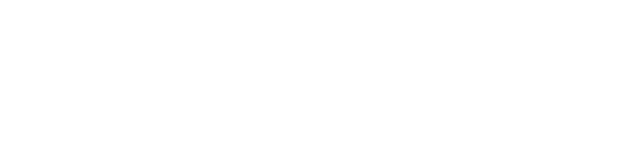
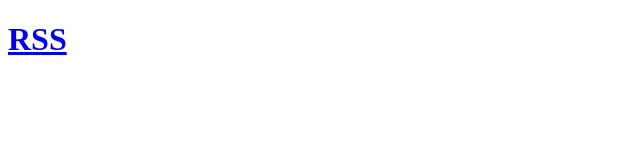
Before and after one commit to ACGuillermo/LenguajeDeMarcas, a plain HTML site: page index.html in a window 1280 px wide. Shown: the whole page, without its empty margins (0-640 px from the left). Drawn offline with Linux system fonts and the light colour scheme.

Commit message:
Update index.html

```diff
--- a/index.html
+++ b/index.html
@@ -4,7 +4,7 @@
 	<title>PAC DESARROLLO UF5 Guillermo Aguilar</title>
 </head>
 <body>
-	<h1><a type="application/rss+xml" href="myrss.rss"></h1>
+	<h1><a type="application/rss+xml" href="myrss.rss">RSS</h1>
 
 </body>
 </html>
```
